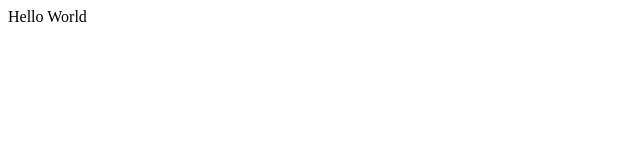
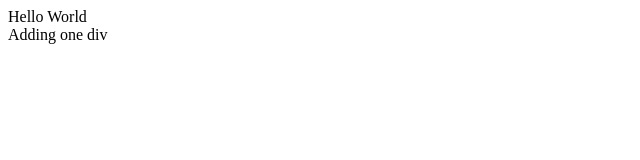
Before and after one commit to AdrianoGomesFilho/demo-repo, a plain HTML site: page index.html in a window 1280 px wide. Shown: the full height of the page, 0-640 px from the left. Drawn offline with Linux system fonts and the light colour scheme.

Commit message:
modifying the index.html

```diff
--- a/index.html
+++ b/index.html
@@ -1 +1,2 @@
 <div>Hello World</div>
+<div>Adding one div</div>
```
